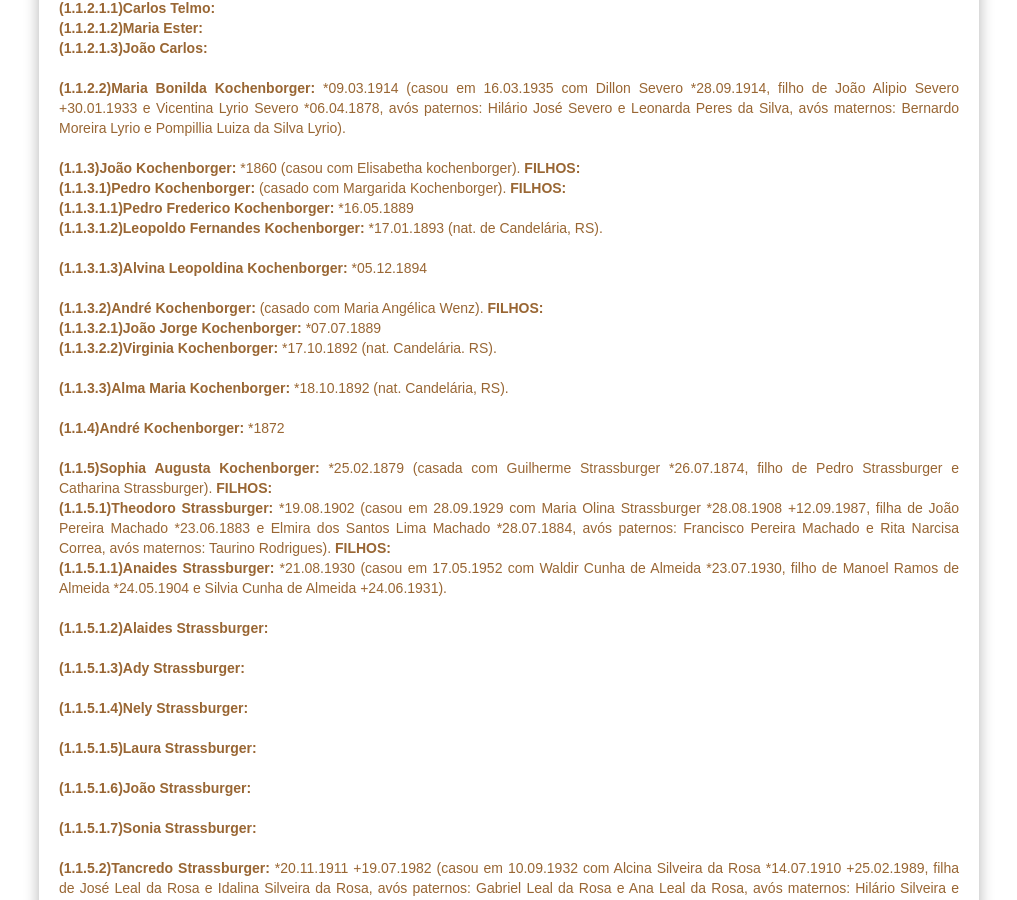
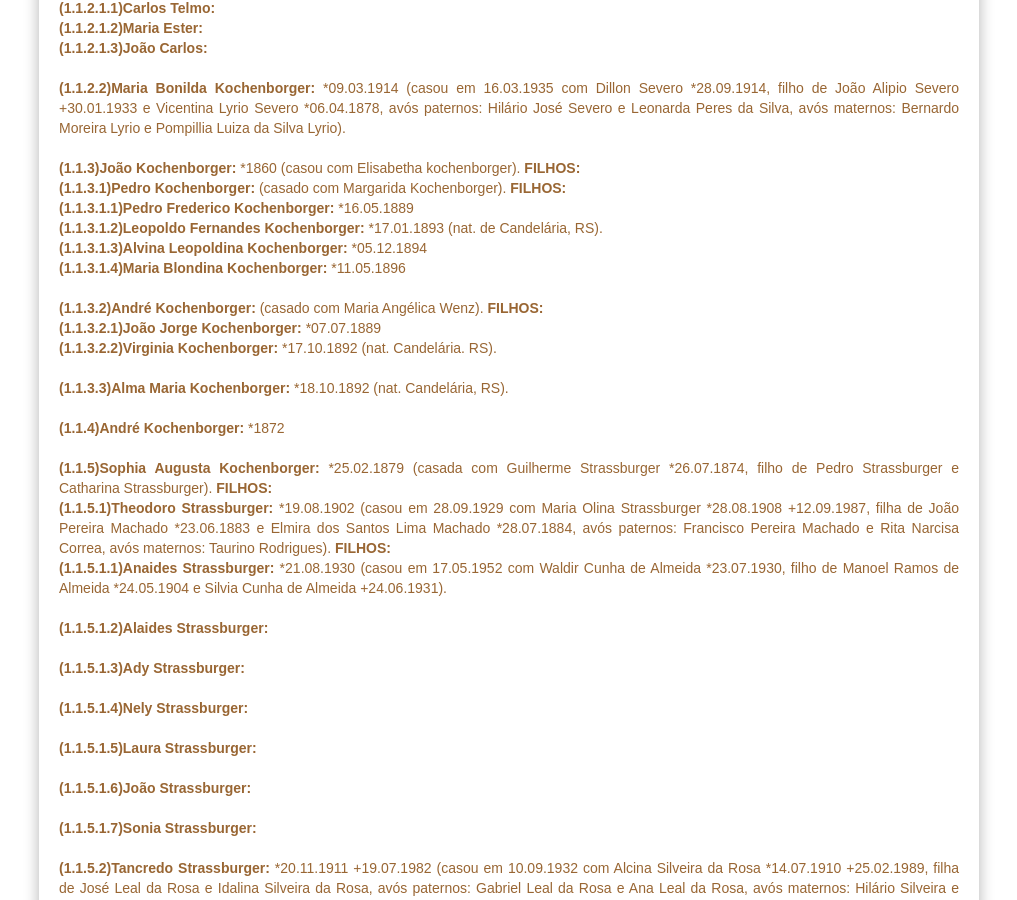
Before and after one commit to claudiovargas1955/claudiovargas1955.github.io, a Jekyll site: the page built from _pages/familia-kochenborger.html, in a window 1280 px wide and 900 px high, scrolled down 2295 px. Shown: the whole window, without its empty margins (131-1148 px from the left). Built offline with Jekyll 4.4.1, drawn with Linux system fonts in a browser that asks for light colours; some web fonts are replaced.

Commit message:
Update familia-kochenborger.html

```diff
--- a/_pages/familia-kochenborger.html
+++ b/_pages/familia-kochenborger.html
@@ -204,8 +204,9 @@ Oliveira e Idalina Soares Leal *1850 +03.09.1934). <b>FILHOS: </b><br>
     <b>(1.1.3)João Kochenborger: </b>*1860 (casou com Elisabetha kochenborger). <b>FILHOS: </b><br>
         <b>(1.1.3.1)Pedro Kochenborger: </b> (casado com Margarida Kochenborger). <b>FILHOS: </b><br>
             <b>(1.1.3.1.1)Pedro Frederico Kochenborger: </b>*16.05.1889 <br>
-            <b>(1.1.3.1.2)Leopoldo Fernandes Kochenborger: </b>*17.01.1893 (nat. de Candelária, RS).<br><br>
-            <b>(1.1.3.1.3)Alvina Leopoldina Kochenborger: </b>*05.12.1894 <br><br>
+            <b>(1.1.3.1.2)Leopoldo Fernandes Kochenborger: </b>*17.01.1893 (nat. de Candelária, RS).<br>
+            <b>(1.1.3.1.3)Alvina Leopoldina Kochenborger: </b>*05.12.1894 <br>
+            <b>(1.1.3.1.4)Maria Blondina Kochenborger: </b>*11.05.1896 <br><br>
 
   <b>(1.1.3.2)André Kochenborger: </b>(casado com Maria Angélica Wenz). <b>FILHOS: </b><br>
             <b>(1.1.3.2.1)João Jorge Kochenborger: </b>*07.07.1889 <br>
```
